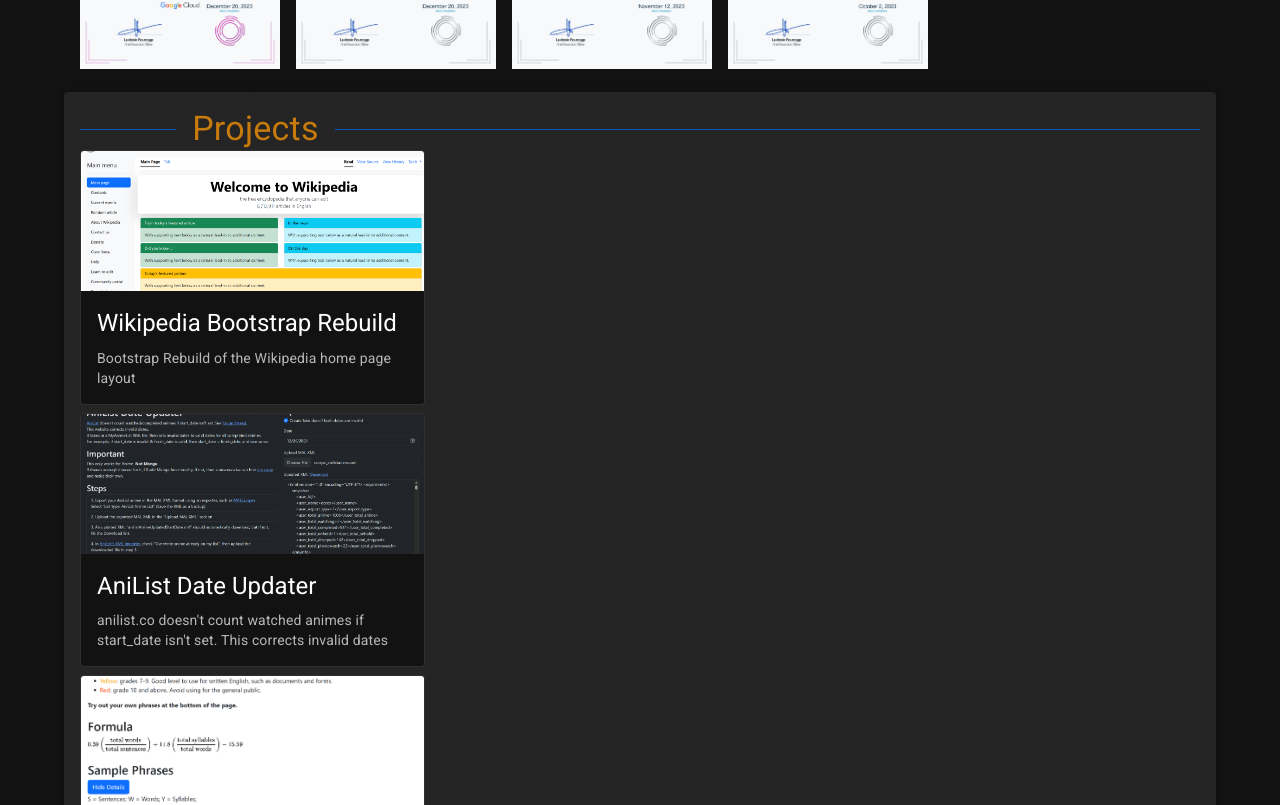
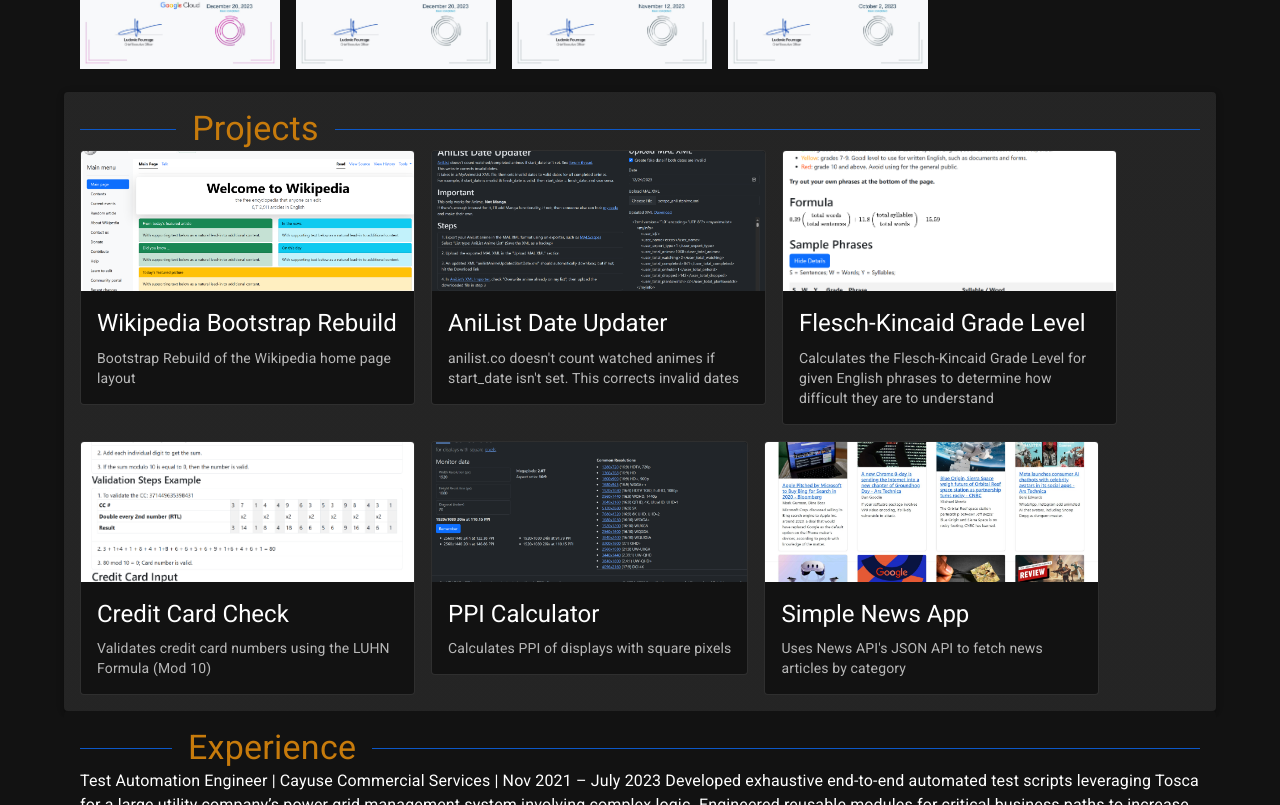
Before and after one commit to eccos/portfolio, a React (Create React App) app: page / in a window 1280 px wide. Shown: the part 1315-2120 px from the top of the page. Built offline with nearby package versions, Linux system fonts and the light colour scheme.

Commit message:
wrap Cards in Grid

```diff
--- a/src/sections/ProjectsSection.js
+++ b/src/sections/ProjectsSection.js
@@ -4,6 +4,7 @@
   CardContent,
   CardMedia,
   Typography,
+  Grid,
 } from '@mui/material';
 import { PROJECTS } from '../app/shared/PROJECTS';
 import SectionHeader from '../components/SectionHeader';
@@ -14,12 +15,10 @@
   return (
     <>
       <SectionHeader>{label}</SectionHeader>
+      <Grid container spacing={2}>
         {projects.map((project) => (
-        <Card
-          key={project.id}
-          sx={{ maxWidth: 345, marginBottom: 1 }}
-          variant="outlined"
-        >
+          <Grid item key={project.id}>
+            <Card sx={{ maxWidth: 335 }} variant="outlined">
               <CardActionArea href={project.githubUrl}>
                 <CardMedia
                   component="img"
@@ -37,7 +36,9 @@
                 </CardContent>
               </CardActionArea>
             </Card>
+          </Grid>
         ))}
+      </Grid>
     </>
   );
 }
```
Lines whose indentation alone changed are shown as unchanged.
